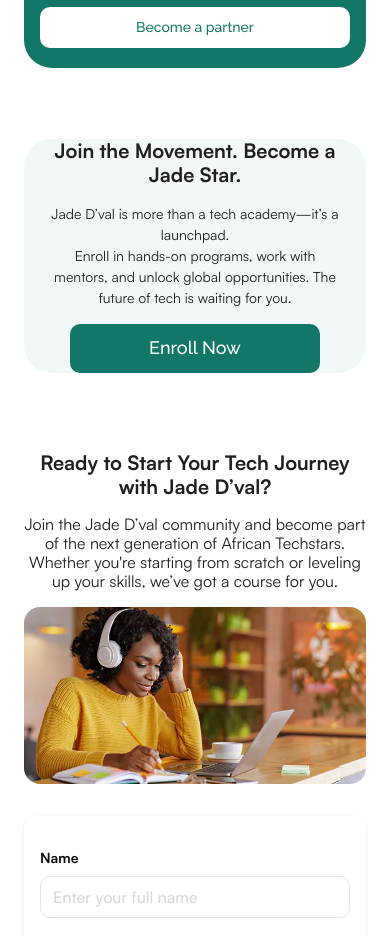
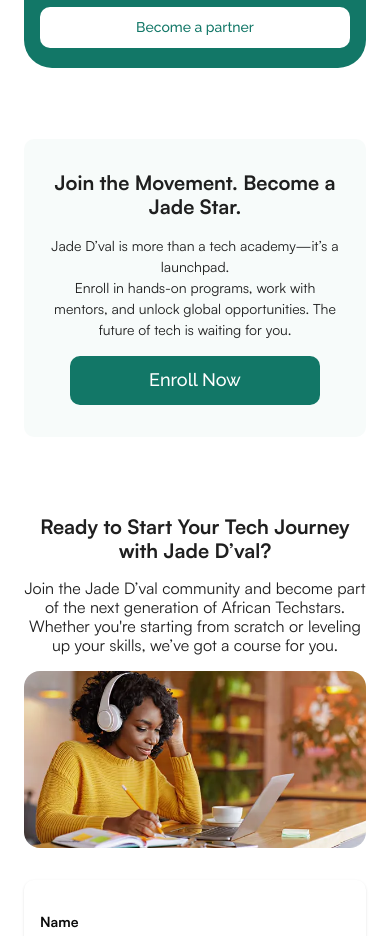
Before and after one commit to david-oj/jade_dval-redesign, a React (Vite) app: page / in a window 390 px wide. Shown: the part 3020-3956 px from the top of the page. Built offline with nearby package versions, Linux system fonts and the light colour scheme.

Commit message:
fix mobile padding on jadestars and partner dialog

```diff
--- a/src/components/PartnerDialog.tsx
+++ b/src/components/PartnerDialog.tsx
@@ -52,7 +52,7 @@ const PartnerDialog = () => {
       <DialogTrigger asChild>
        <Button children="Become a partner" bgColor="bg-white" textColor="text-primary" className="max-w-[327px] py-[10.5px] text-sm" />
       </DialogTrigger>
-      <DialogContent className="shadow-sm rounded-lg p-4 sm:px-10 sm:py-8 max-w-[365px] sm:max-w-md">
+      <DialogContent className="shadow-sm rounded-lg p-4 sm:px-10 sm:py-8 sm:max-w-md">
         <DialogHeader>
           <DialogTitle className="">Partner With Us</DialogTitle>
           <DialogDescription>
--- a/src/sections/JadeStarCTA.tsx
+++ b/src/sections/JadeStarCTA.tsx
@@ -4,7 +4,7 @@ import { Button } from "@/components";
 const JadeStarCTA = () => {
   return (
     <section className="md:mx-25 max-h-[488px] overflow-hidden max-md:px-6 mt-[71px] mb-19.5">
-      <div className="flex @container items-center lg:px-16 px-6 lg:gap-25.5 md:gap-16 mx-auto max-md:max-w-lg rounded-[28px] bg-primary/5">
+      <div className="flex @container items-center lg:px-16 px-6 lg:gap-25.5 md:gap-16 mx-auto max-md:max-w-lg rounded-lg sm:rounded-[28px] bg-primary/3">
         <div className="flex flex-1 max-h-[488px] max-md:hidden overflow-hidden items-center gap-4.5">
           <div className="flex flex-col lg:gap-5 gap-2">
             {jadeStars.map(
@@ -39,7 +39,7 @@ const JadeStarCTA = () => {
           </div>
         </div>
 
-        <div className="max-w-[484px] flex-1 max-md:items-center max-md:text-center flex flex-col gap-4 sm:gap-6">
+        <div className="max-w-[484px] max-sm:py-8 flex-1 max-md:items-center max-md:text-center flex flex-col gap-4 sm:gap-6">
           <h2 className="max-sm:text-xl ">
             Join the Movement. Become a Jade Star.
           </h2>
```
